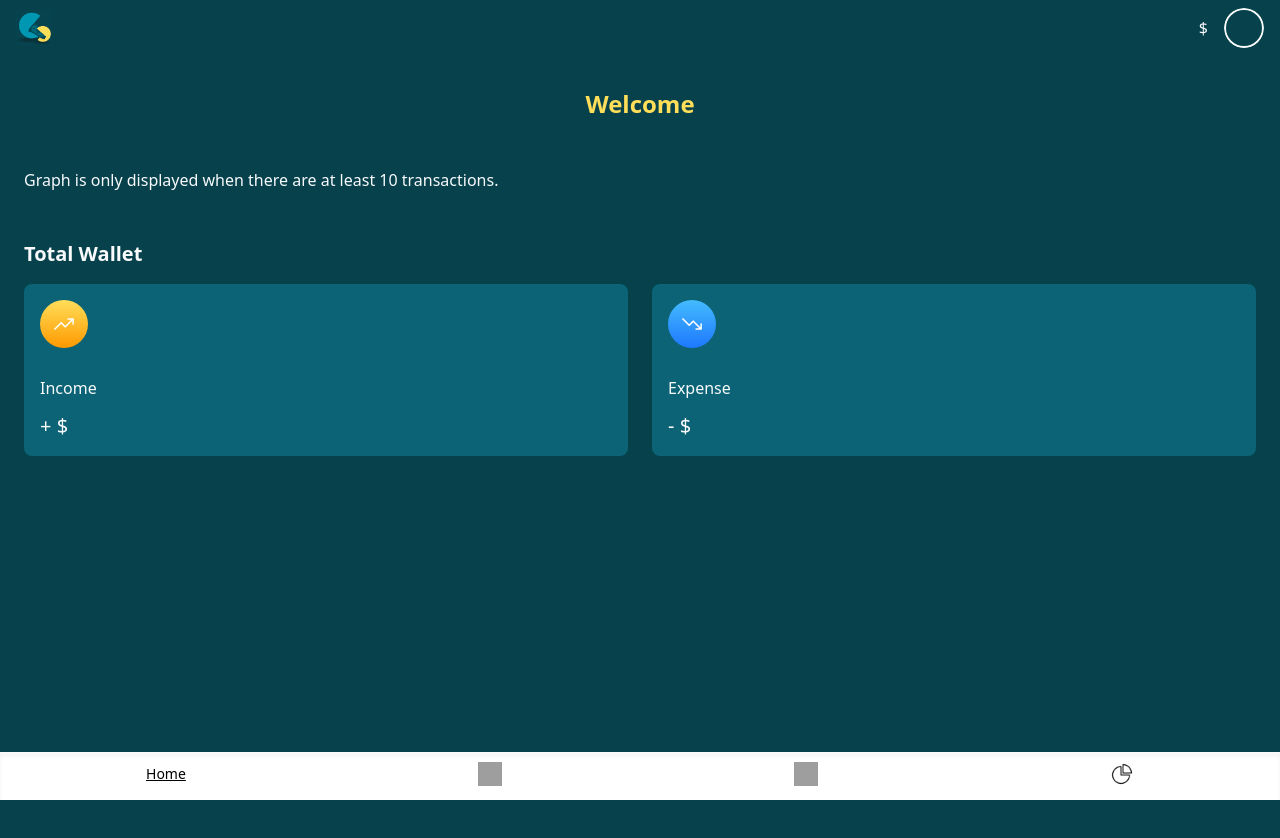
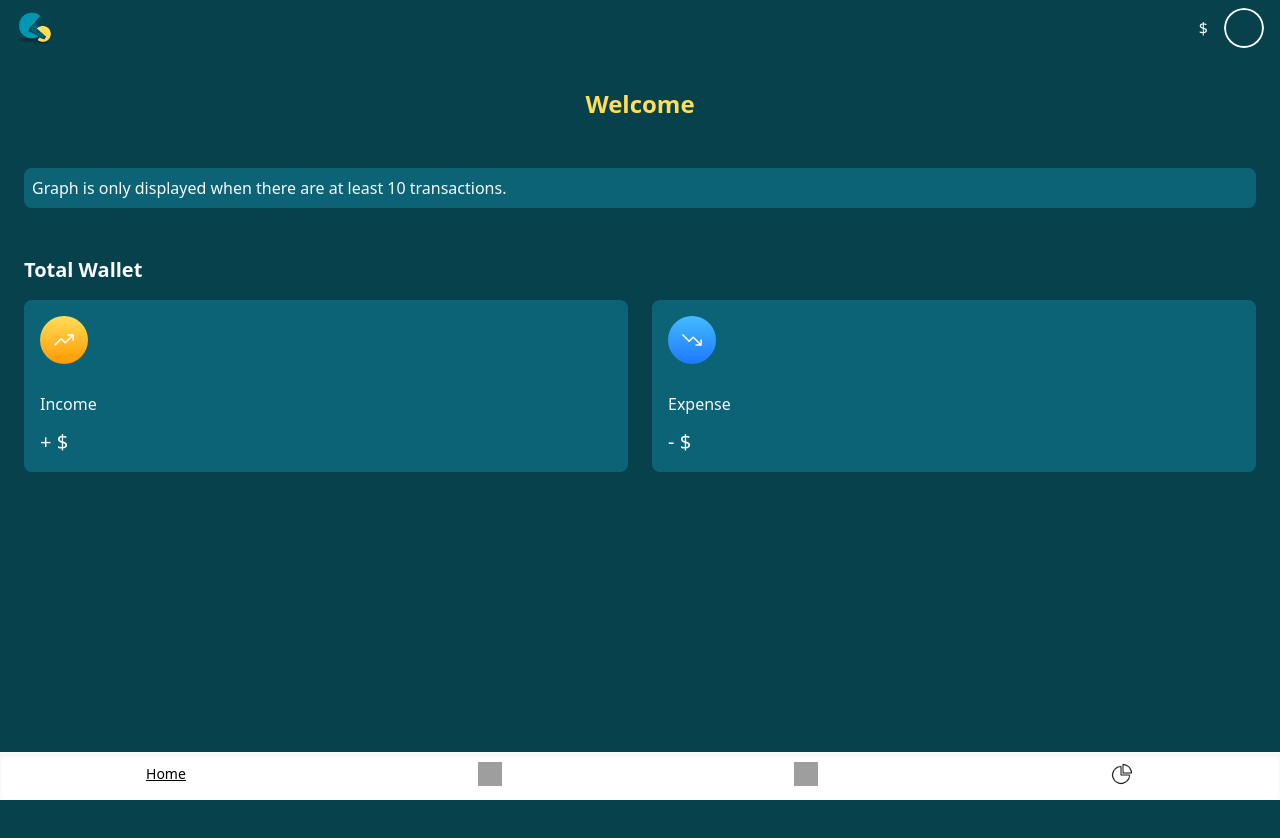
Before and after one commit to JohannaHaer/fullstack_abschlussprojekt, a React (Vite) app in the folder frontend/: page /home in a window 1280 px wide. Shown: the top 838 px of the page. Built offline with nearby package versions, Linux system fonts and the light colour scheme; no server answers; grey boxes are pictures that could not be loaded.

Commit message:
graph auf der Home Seite wird erst bei 10 Transactions angezeigt

```diff
--- a/frontend/src/components/VictoryCharts/VictoryLine.jsx
+++ b/frontend/src/components/VictoryCharts/VictoryLine.jsx
@@ -50,7 +50,7 @@ const VictoryLineChart = () => {
     return (
         <>
             {processedData.length < 10
-                ? <div>
+                ? <div className='p-2 bg-accent rounded-lg'>
                     <p>Graph is only displayed when there are at least 10 transactions.</p>
                 </div>
                 : <div className='p-2 bg-accent rounded-lg'>
```
